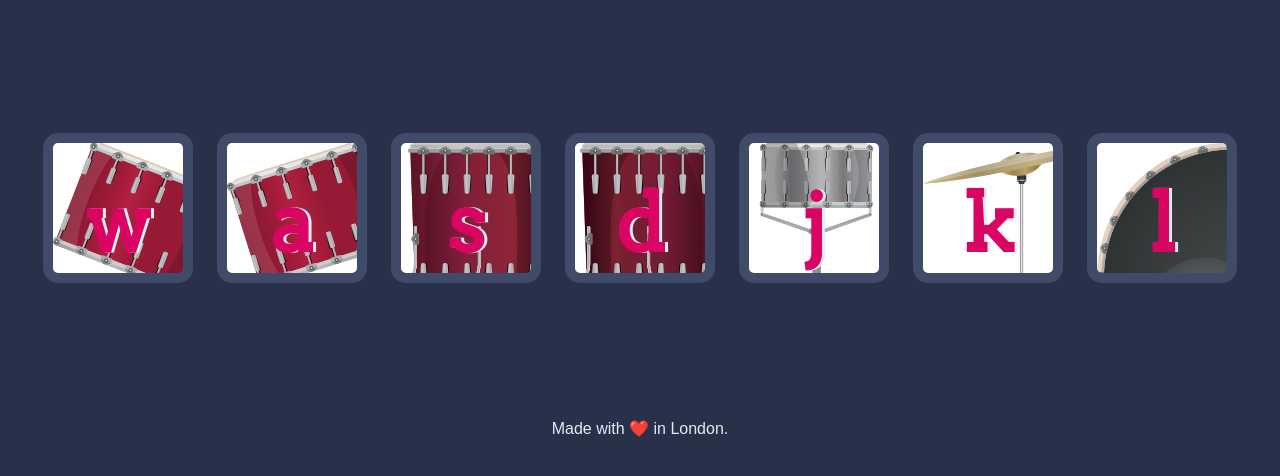
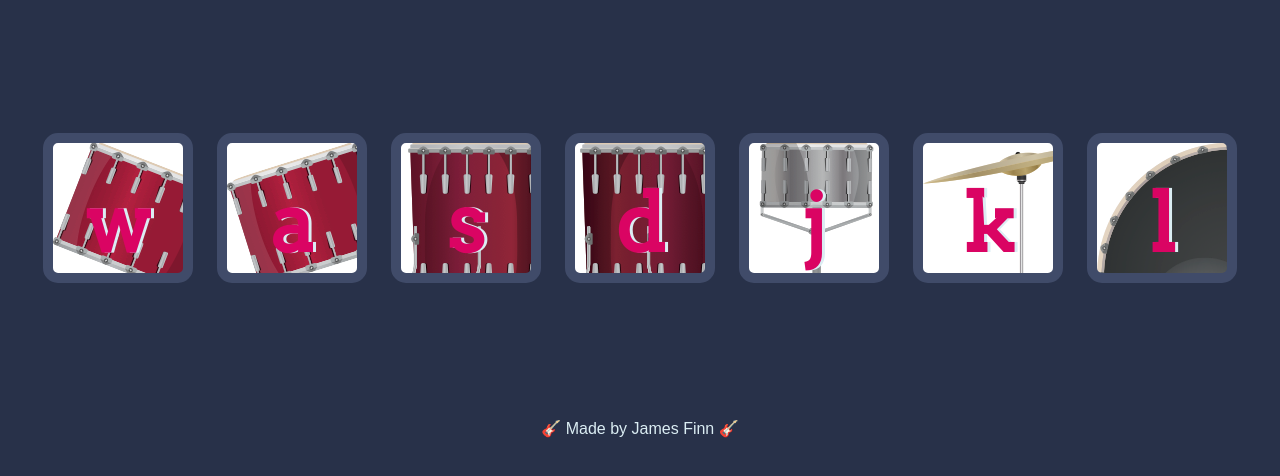
Before and after one commit to mridle582/drum-kit, a plain HTML site: page index.html in a window 1280 px wide. Shown: the part 156-632 px from the top of the page. Drawn offline with Linux system fonts and the light colour scheme.

Commit message:
changed footer

```diff
--- a/index.html
+++ b/index.html
@@ -23,7 +23,7 @@
 
 
   <footer>
-    Made with ❤️ in London.
+    🎸 Made by James Finn 🎸
   </footer>
 
   <script src="index.js" charset="utf-8"></script>
```
